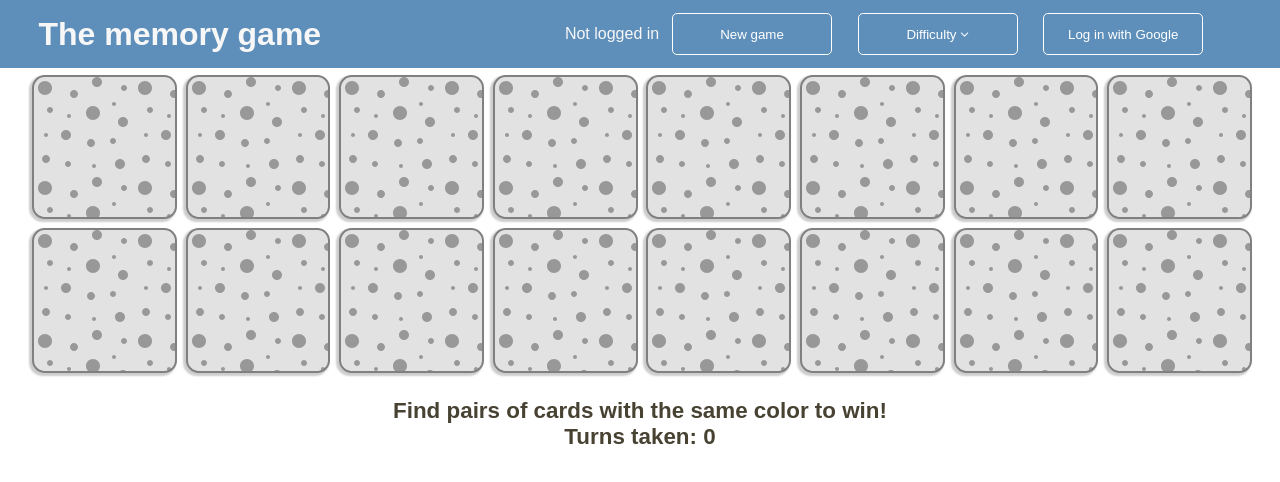
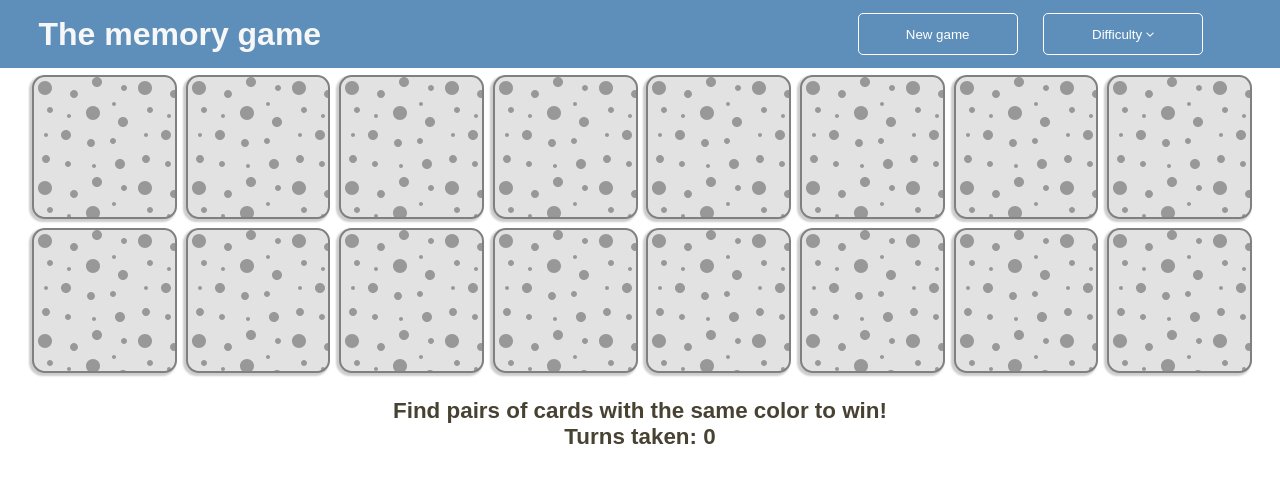
Before and after one commit to lkaratun/memory_game, a React (Create React App) app: page / in a window 1280 px wide. Shown: the top 482 px of the page. Built offline with nearby package versions, Linux system fonts and the light colour scheme.

Commit message:
Remove log in capability

```diff
--- a/src/App.js
+++ b/src/App.js
@@ -1,6 +1,5 @@
 import React, { Component } from "react";
 
-import { ContextProvider } from "./AuthContext";
 import Board from "./Board";
 import "./App.css";
 
@@ -14,7 +13,6 @@ class App extends Component {
   };
   render() {
     return (
-      <ContextProvider value={this.state}>
       <div className="App">
         <Board handleMove={this.incrementTurnCounter} handleReset={this.resetTurnCounter} />
         <p id="instructions">
@@ -22,7 +20,6 @@ class App extends Component {
           Turns taken: {this.state.turnsTaken}
         </p>
       </div>
-      </ContextProvider>
     );
   }
 }
--- a/src/AuthContext.js
+++ /dev/null
@@ -1,18 +0,0 @@
-import React, { Component } from "react";
-
-export const AuthContext = React.createContext();
-
-export class ContextProvider extends Component {
-  logIn = data => {
-    // console.log(data);
-    this.setState({ loggedIn: true, firstName: data.profileObj.givenName, lastName: data.profileObj.familyName });
-  };
-  logOut = () => {
-    this.setState({ loggedIn: false });
-  };
-  state = { turnsTaken: 0, logIn: this.logIn, logOut: this.logOut, loggedIn: false };
-
-  render() {
-    return <AuthContext.Provider value={this.state}>{this.props.children}</AuthContext.Provider>;
-  }
-}
--- a/src/NavBar.js
+++ b/src/NavBar.js
@@ -1,7 +1,5 @@
-import React, { Component} from "react";
-import { GoogleLogin, GoogleLogout } from "react-google-login";
+import React, { Component } from "react";
 import "./NavBar.css";
-import { AuthContext } from "./AuthContext";
 
 class NavBar extends Component {
   constructor(props) {
@@ -27,21 +25,7 @@ class NavBar extends Component {
       <nav>
         <div className="title">The memory game</div>
 
-        <AuthContext.Consumer>
-          {context => {
-            // console.log(context);
-            window.context = context;
-
-            return (
         <div id="buttons">
-                {context.loggedIn ? (
-                  <span>
-                    Logged in as: {context.firstName} {context.lastName}
-                  </span>
-                ) : (
-                  <span>Not logged in</span>
-                )}
-
           <button id="NewGame" onClick={this.props.handleNewGameClick}>
             New game
                 </button>
@@ -55,26 +39,7 @@ class NavBar extends Component {
               <button onClick={() => this.props.handleDifficultyClick("hard")}>Hard</button>
             </div>
           </div>
-                {context.loggedIn ? (
-                  <GoogleLogout
-                    buttonText="Logout"
-                    onLogoutSuccess={context.logOut}
-                    onFailure={console.error}
-                    render={renderProps => <button onClick={renderProps.onClick}>Log out</button>}
-                  />
-                ) : (
-                  <GoogleLogin
-                    clientId="21137127004-b47734i7g9hptsga32ai7o9ktedtv0m1.apps.googleusercontent.com"
-                    buttonText="Login"
-                    onSuccess={context.logIn}
-                    onFailure={console.error}
-                    render={renderProps => <button onClick={renderProps.onClick}>Log in with Google</button>}
-                  />
-                )}
         </div>
-            );
-          }}
-        </AuthContext.Consumer>
       </nav>
     );
   } //render
```
Lines whose indentation alone changed are shown as unchanged.
